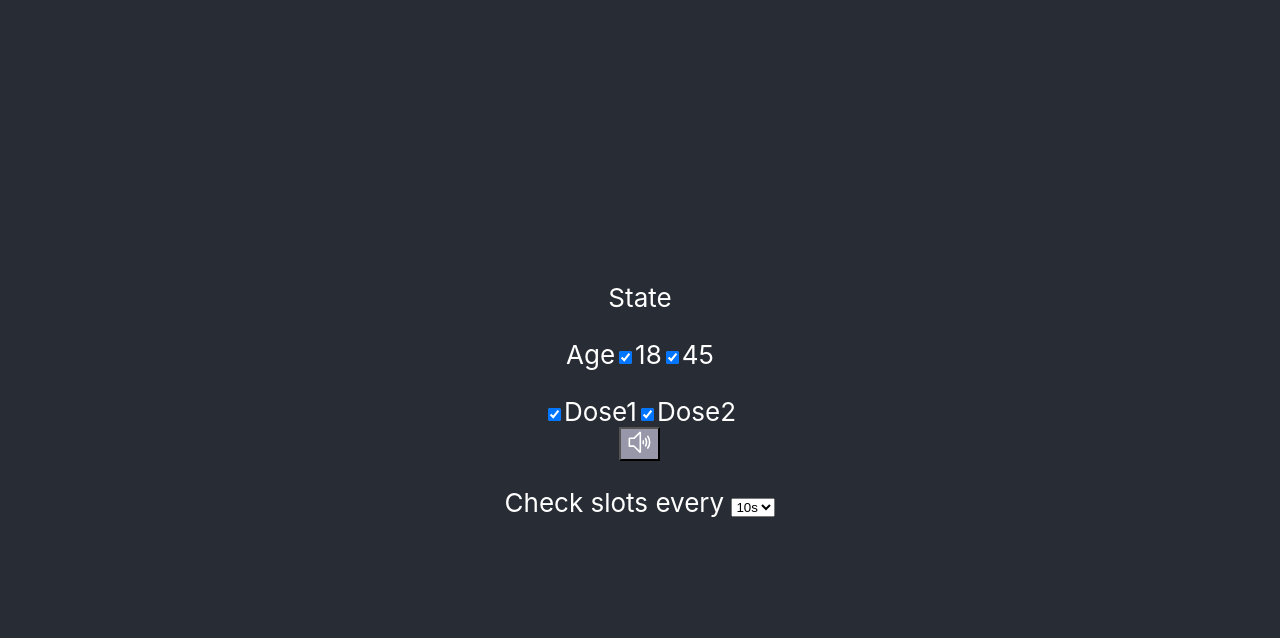
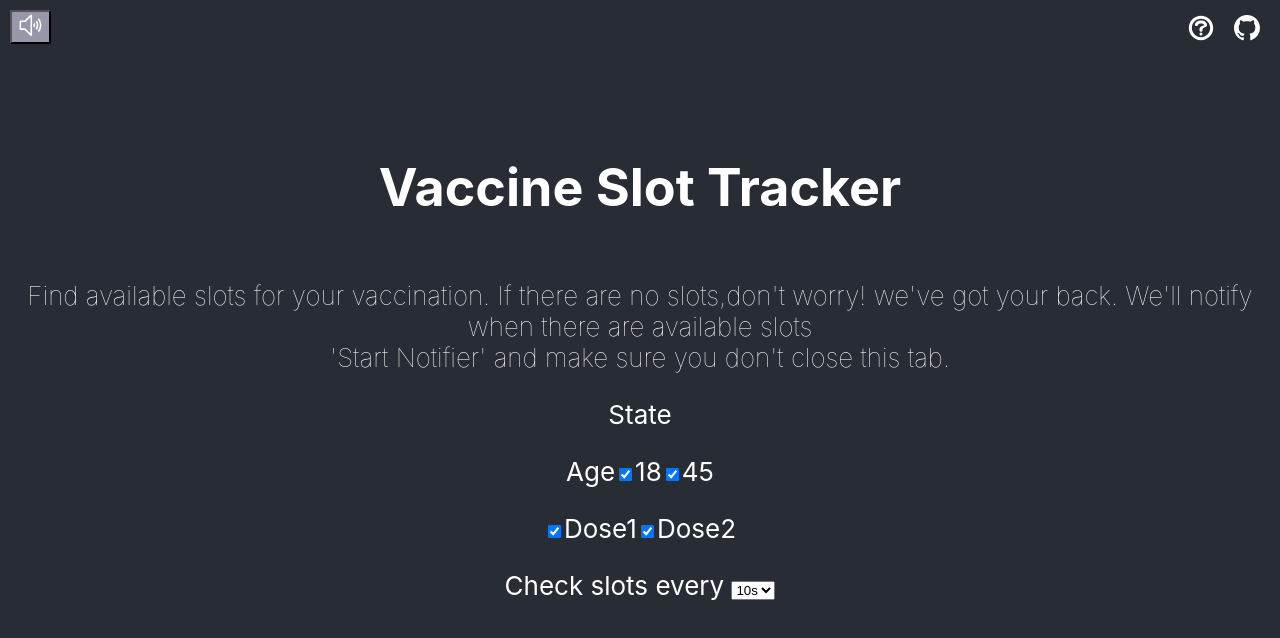
Before and after one commit to SupriyaRaghunath/vaccine-tracker, a React (Create React App) app: page / in a window 1280 px wide. Shown: the top 638 px of the page. Built offline with nearby package versions, Linux system fonts and the light colour scheme; no server answers.

Commit message:
remaining file

```diff
--- a/src/Request.js
+++ b/src/Request.js
@@ -10,6 +10,8 @@ import {
   Label,
   Dropdown,
 } from "./Component.js";
+import "./App.css";
+import Header from "./Header";
 
 import { URL } from "./url.js";
 import { STRINGS } from "./strings.js";
@@ -215,8 +217,7 @@ class Request extends Component {
     else {
       try {
         const notification = new Notification(notifTitle, {
-          icon:
-            "https://socoemergency.org/wp-content/uploads/2020/11/icon-vaccine.png",
+          icon: "https://socoemergency.org/wp-content/uploads/2020/11/icon-vaccine.png",
           body: notifBody,
         });
         notification.onclick = function () {
@@ -306,6 +307,10 @@ class Request extends Component {
 
     return (
       <div>
+        <Header />
+        <div className="left-logo-section">
+          <MuteButton mute={this.state.mute} onClick={this.soundPress} />
+        </div>
         <p>
           <Label title={state_title} />
           {showStates && (
@@ -349,7 +354,6 @@ class Request extends Component {
             id={dose}
           />
         ))}
-        <MuteButton mute={state.mute} onClick={this.soundPress} />
         <SelectInterval
           interval={state.interval}
           onIntervalSelect={this.onIntervalSelect}
@@ -372,6 +376,7 @@ class Request extends Component {
               label={pause_notifications}
             />
           ))}
+        <div className="Align-centre">
         <p>
           {state.loading ? (
             <LoaderContainer />
@@ -391,6 +396,7 @@ class Request extends Component {
             )
           )}
         </p>
+        </div>
       </div>
     );
   }
```
